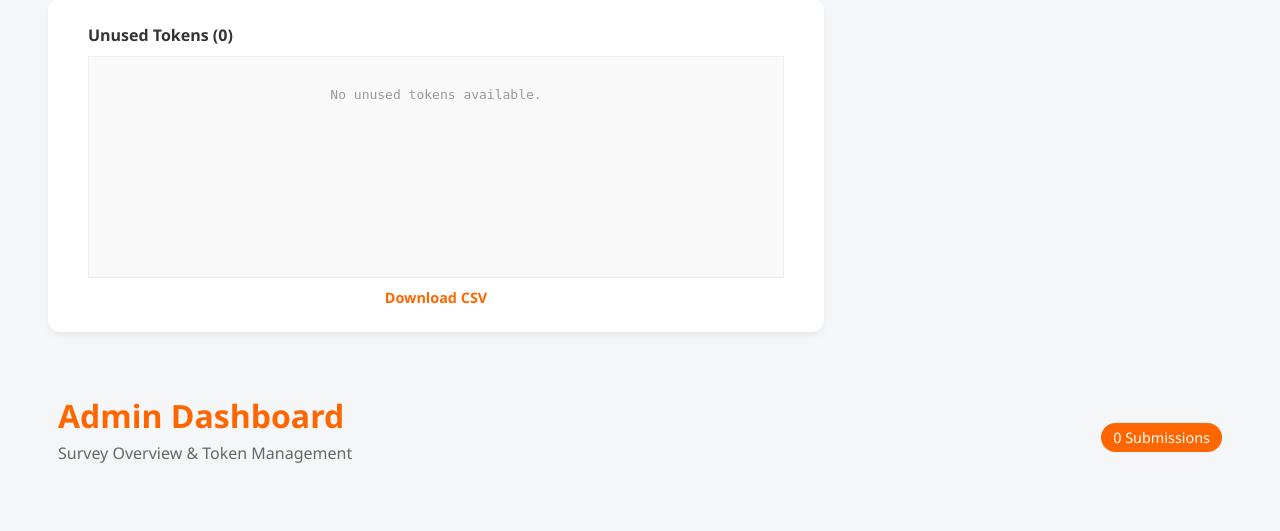
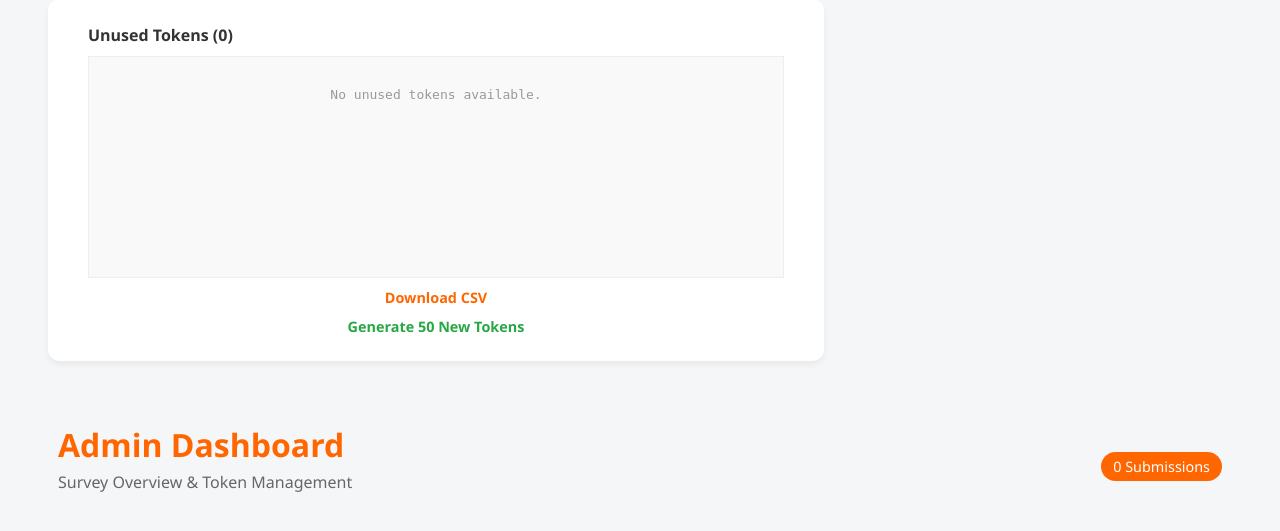
Before and after one commit to noobs-creation/hr-survey-ux, a Flask app: template templates/admin.html in a window 1280 px wide. Shown: the part 194-725 px from the top of the page. Run offline with Flask 3, Linux system fonts and the light colour scheme; the template is opened without the code that fills it, so the values that code supplies are empty; some libraries are stand-ins or nearby versions.

Commit message:
updated generate tokens

```diff
--- a/app.py
+++ b/app.py
@@ -11,10 +11,14 @@ This Flask application handles:
 import os
 import json
 import psycopg2
-from flask import Flask, render_template, request, jsonify
+import random
+import string
+from flask import Flask, render_template, request, jsonify, send_file, redirect
 from psycopg2.extras import RealDictCursor
 from datetime import datetime
 import pytz
+import io
+import csv
 
 # --- 1. ROBUST DOTENV IMPORT ---
 try:
@@ -246,9 +250,77 @@ def admin():
                          end_date=end_date,
                          unused_tokens=unused_tokens) # Passing tokens to template
 
-# ... [Keep report routes exactly as they were, they don't need token logic] ...
+@app.route('/generate_tokens')
+def generate_tokens():
+    if request.args.get('key') != 'mysecretadminpassword':
+        return "Access Denied."
 
-# --- REPLACED REPORT ROUTE ---
+    conn = get_db_connection()
+    if not conn:
+        return "Database Connection Error"
+
+    try:
+        cur = conn.cursor()
+
+        count_added = 0
+        target_count = 50
+
+        # Loop until we have successfully added 50 new unique tokens
+        while count_added < target_count:
+            # Generate 4 Letters + 4 Numbers (ABCD1234)
+            letters = ''.join(random.choices(string.ascii_uppercase, k=4))
+            numbers = ''.join(random.choices(string.digits, k=4))
+            token = letters + numbers
+
+            # Insert safely: ON CONFLICT DO NOTHING ensures duplicates (if any) are ignored
+            cur.execute("""
+                INSERT INTO survey_tokens (token_code)
+                VALUES (%s)
+                ON CONFLICT (token_code) DO NOTHING
+            """, (token,))
+
+            # rowcount > 0 means a new row was actually inserted
+            if cur.rowcount > 0:
+                count_added += 1
+
+        conn.commit()
+        cur.close()
+        conn.close()
+
+        # Reload the admin page to show the new tokens
+        return redirect('/admin?key=mysecretadminpassword')
+
+    except Exception as e:
+        if conn: conn.rollback()
+        return f"Error generating tokens: {e}"
+
+@app.route('/download_tokens')
+def download_tokens():
+    if request.args.get('key') != 'mysecretadminpassword':
+        return "Access Denied."
+
+    conn = get_db_connection()
+    cur = conn.cursor()
+    cur.execute("SELECT token_code FROM survey_tokens WHERE is_used = FALSE")
+    tokens = cur.fetchall()
+    cur.close()
+    conn.close()
+
+    # Create CSV in memory
+    si = io.StringIO()
+    cw = csv.writer(si)
+    cw.writerow(['Access Token', 'Survey Link']) # Header
+
+    base_url = request.host_url
+    for t in tokens:
+        cw.writerow([t[0], f"{base_url}?token={t[0]}"])
+
+    output = io.BytesIO()
+    output.write(si.getvalue().encode('utf-8'))
+    output.seek(0)
+
+    return send_file(output, mimetype='text/csv', as_attachment=True, download_name='unused_tokens.csv')
+
 @app.route('/report')
 def report():
     if request.args.get('key') != 'mysecretadminpassword':
--- a/templates/admin.html
+++ b/templates/admin.html
@@ -105,6 +105,7 @@
                 <span>Unused Tokens ({{ unused_tokens|length }})</span>
                 <i class="ph ph-key" style="color: var(--primary);"></i>
             </h4>
+
             <div class="token-list">
                 {% for token in unused_tokens %}
                 <div class="token-item">
@@ -119,6 +120,10 @@
             <a href="/download_tokens?key=mysecretadminpassword" style="display:block; text-align:center; margin-top:10px; color:#FF6600; font-weight:bold; text-decoration:none; font-size: 0.9em;">
                 <i class="ph ph-file-csv"></i> Download CSV
             </a>
+            <a href="/generate_tokens?key=mysecretadminpassword" style="display:block; text-align:center; margin-top:10px; color:#28a745; font-weight:bold; text-decoration:none; font-size: 0.9em;">
+                <i class="ph ph-plus-circle"></i> Generate 50 New Tokens
+            </a>
+
         </div>
     </div>
     <div><br></div>
--- a/templates/survey.html
+++ b/templates/survey.html
@@ -189,10 +189,6 @@
 </div>
 
 <div style="margin-top: 40px; padding-top: 20px; border-top: 1px solid #eee; text-align: center; color: #777; font-size: 0.85em; padding-bottom: 40px;">
-    <!-- <div style="display: flex; justify-content: center; align-items: center; gap: 8px; margin-bottom: 5px;">
-        <i class="ph ph-shield-check" style="font-size: 1.3em; color: #28a745;"></i>
-        <strong style="color: #333;">Cryptographically Anonymous</strong>
-    </div> -->
     <p style="max-width: 600px; margin: 0 auto; line-height: 1.4;">
         Your identity is protected. Survey responses are decoupled from user identifiers.
     </p>
```
